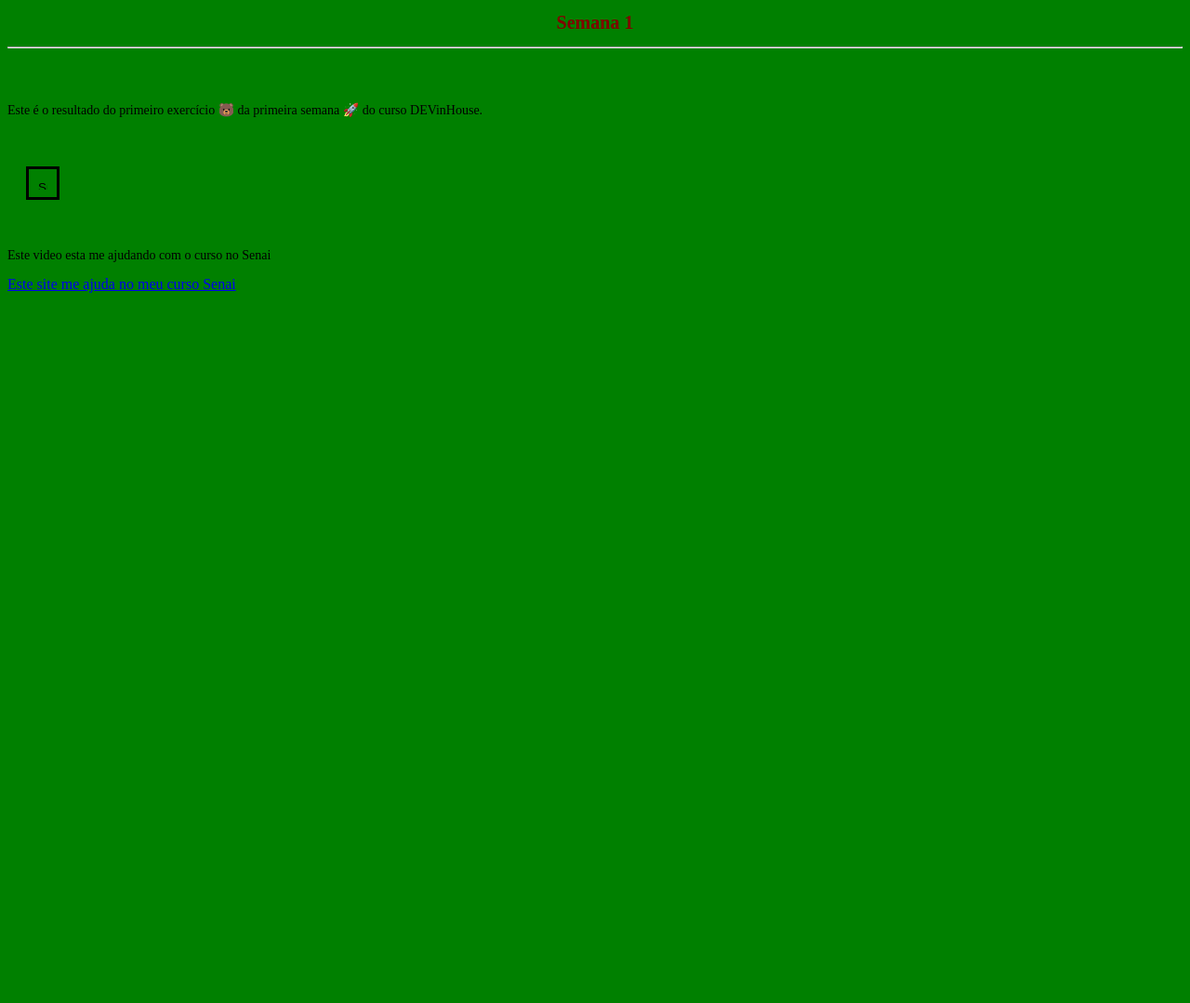
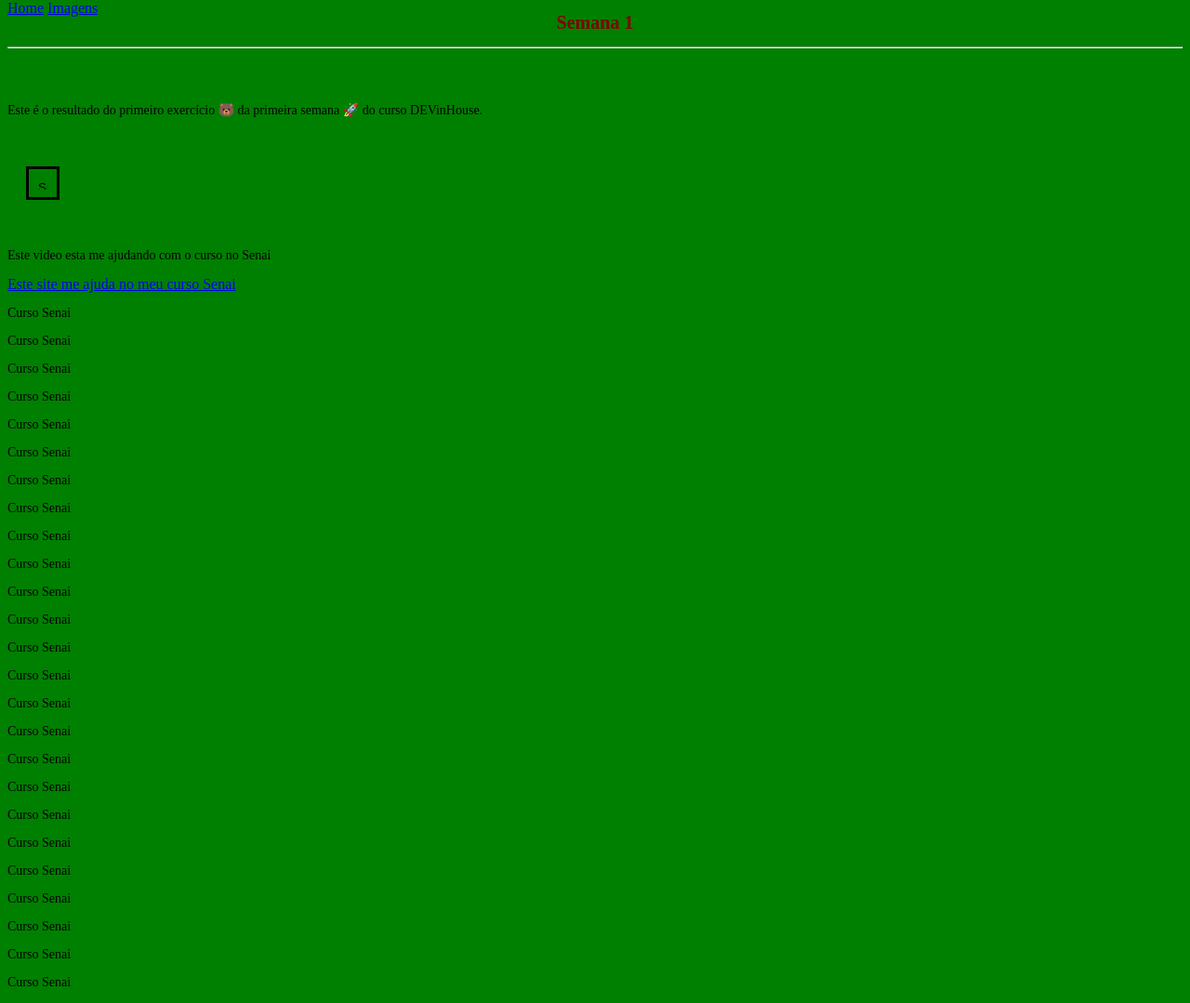
Before and after one commit to RogerAlessandro/ProjetoSenai, a plain HTML site: page DEVinHouse/index.html in a window 1280 px wide. Shown: the whole page at 93% size. Before the commit the page ends 800 px from the top, so only its background shows below. Drawn offline with Linux system fonts and the light colour scheme.

Commit message:
[M1S01] Ex 8 - Navegar é preciso
[M1S01] Ex 8 - Navegar é preciso

Descrição:
Crie um menu no topo da página index que fique sempre fixo enquanto você rola a página para baixo, contendo um logo do lado esquerdo e uma lista das páginas do site à direita:
Item de menu "Home" com link para o index.html;
Item "Imagens" com link para a página com as imagens.

```diff
--- a/DEVinHouse/index.css
+++ b/DEVinHouse/index.css
@@ -1,22 +1,32 @@
-body{
+body {
 
-       background-color: green;
+    background-color: green;
+
+
 }
+
 h1 {
     text-align: center;
     font-size: 20px;
     color: maroon;
 }
-p{
+
+p {
     font-size: 14px;
 }
-.btn1{
+
+.btn1 {
     height: 10px;
     width: 10px;
     padding: 10px;
-    border-style: solid ;
+    border-style: solid;
     border-style: 2px;
-    border-color: black ;
+    border-color: black;
     margin: 20px;
-
 }
+.navbar {
+    overflow: hidden;
+    display: block;
+    position:fixed;
+    top: 0;
+}
--- a/DEVinHouse/index.html
+++ b/DEVinHouse/index.html
@@ -15,6 +15,11 @@
     <h1 style="font-size: verdana; color: maroon; background-image: url('./Imagens/Inovação.jpg'); ">Semana 1</h1>
 </body>
 
+
+   <div class = "navbar">
+    <a href="https://github.com/RogerAlessandro/ProjetoSenai/blob/main/DEVinHouse/index.html">Home</a>
+    <a href="https://github.com/RogerAlessandro/ProjetoSenai/commit/9b59c5f224586f87defcd5cbd3f08c05c8fe980e">Imagens</a>
+</div>
 <hr>
 <br>
 <br>
@@ -32,6 +37,32 @@
     <br>
     <p>Este video esta me ajudando com o curso no Senai</p>
     <a href="https://www.youtube.com/watch?v=EsQ07Og1yFM">Este site me ajuda no meu curso Senai</a>
-</body>
+    <P>Curso Senai</P>
+    <P>Curso Senai</P>
+    <P>Curso Senai</P>
+    <P>Curso Senai</P>
+    <P>Curso Senai</P>
+    <P>Curso Senai</P>
+    <P>Curso Senai</P>
+    <P>Curso Senai</P>
+    <P>Curso Senai</P>
+    <P>Curso Senai</P>
+    <P>Curso Senai</P>
+    <P>Curso Senai</P>
+    <P>Curso Senai</P>
+    <P>Curso Senai</P>
+    <P>Curso Senai</P>
+    <P>Curso Senai</P>
+    <P>Curso Senai</P>
+    <P>Curso Senai</P>
+    <P>Curso Senai</P>
+    <P>Curso Senai</P>
+    <P>Curso Senai</P>
+    <P>Curso Senai</P>
+    <P>Curso Senai</P>
+    <P>Curso Senai</P>
+    <P>Curso Senai</P>
+
+    </body>
 
 </html>
```
